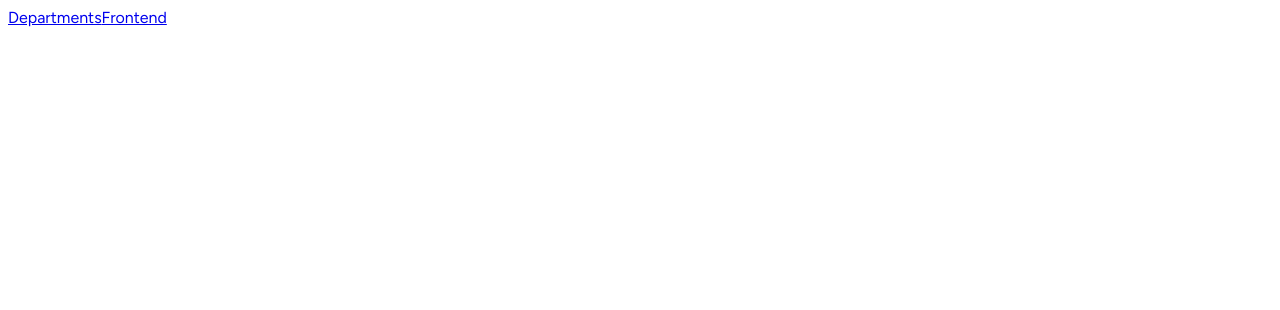
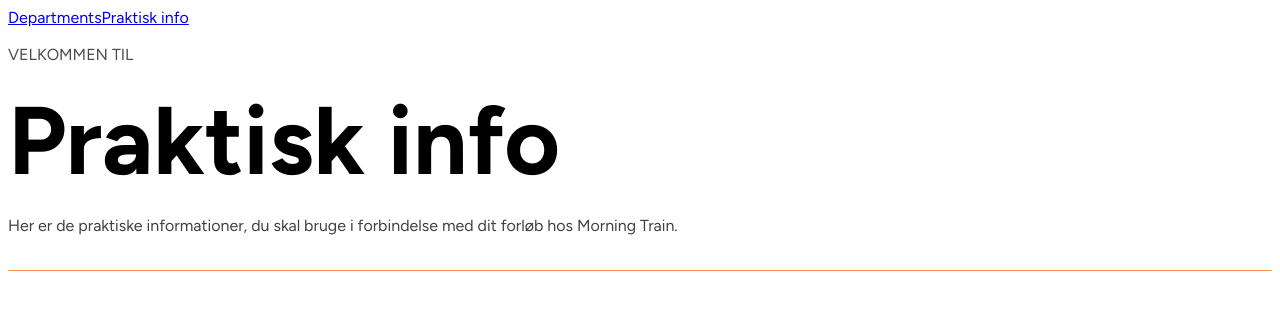
Before and after one commit to Bancharka/Hovedopgave-MT, a React (Vite) app: page /Practical in a window 1280 px wide. Before the commit this address had no page. Shown: the top 310 px of the page. Built offline with nearby package versions, Linux system fonts and the light colour scheme.

Commit message:
:sparkles: fixed pagecontainer and added divider

```diff
--- a/src/App.jsx
+++ b/src/App.jsx
@@ -1,17 +1,17 @@
 import { Routes, Route, Link } from 'react-router-dom'
 import Departments from './pages/departments/Departments'
-import Frontend from './pages/frontend/Frontend'
+import Practical from './pages/practical/Practical'
 
 export default function App() {
   return (
     <div>
       <nav>
         <Link to="/">Departments</Link>
-        <Link to="/Frontend">Frontend</Link>
+        <Link to="/Practical">Praktisk info</Link>
       </nav>
       <Routes>
         <Route path="/" element={<Departments />} />
-        <Route path="/Frontend" element={<Frontend />} />
+        <Route path="/Practical" element={<Practical />} />
       </Routes>
     </div>
   )
--- a/src/components/contentheader/ContentHeaderStyle.scss
+++ b/src/components/contentheader/ContentHeaderStyle.scss
@@ -1,3 +1,7 @@
 .contentheader {
     margin: 0;
+
+    &__heading {
+        margin: 0;
+    }
 }
--- /dev/null
+++ b/src/components/divider/Divider.jsx
@@ -0,0 +1,9 @@
+import './DividerStyle.scss'
+
+export default function Divider() {
+    return (
+        <>
+        <hr className='divider' />
+        </>
+    )
+}
--- /dev/null
+++ b/src/components/divider/DividerStyle.scss
@@ -0,0 +1,9 @@
+@use '../../styles/variables/index' as v;
+
+.divider {
+    width: 100%;
+    height: 1px;
+    background-color: v.$mt-orange;
+    border: none;
+    margin: 2rem auto;
+}
--- a/src/pages/departments/Departments.jsx
+++ b/src/pages/departments/Departments.jsx
@@ -19,7 +19,7 @@ export default function Departments() {
 
           <div>
             <img src="src\assets\img\jakob-pill.png" alt="" />
-            <a href="/Frontend.jsx">Frontend</a>
+            <a href="/Practical.jsx">Praktisk info</a>
           </div>
 
           <div>
--- a/src/pages/frontend/Frontend.jsx
+++ /dev/null
@@ -1,16 +0,0 @@
-import './FrontendStyle.scss'
-import ContentHeader from '../../components/contentheader/ContentHeader'
-
-export default function Frontend() {
-    return (
-        <>
-        <section className="frontend page-container">
-        <ContentHeader
-            tagline="Velkommen til"
-            heading="Frontend Udvikling"
-            description="Her er alt hvad du skal vide om frontend udvikling hos Morning Train. Du kan finde information om vores frontend udviklingsafdeling, vores projekter og vores teammedlemmer. Vi håber, at du vil finde det nyttigt og inspirerende."
-        />
-        </section>
-        </>
-    )
-}
--- /dev/null
+++ b/src/pages/practical/Practical.jsx
@@ -0,0 +1,18 @@
+import './PractialStyle.scss'
+import ContentHeader from '../../components/contentheader/ContentHeader'
+import Divider from '../../components/divider/Divider'
+
+export default function Practical() {
+    return (
+        <>
+        <section className="page-container">
+        <ContentHeader
+            tagline="Velkommen til"
+            heading="Praktisk info"
+            description="Her er de praktiske informationer, du skal bruge i forbindelse med dit forløb hos Morning Train."
+        />
+        <Divider />
+        </section>
+        </>
+    )
+}
--- a/src/styles/main.scss
+++ b/src/styles/main.scss
@@ -1,9 +1,7 @@
 @use './variables' as *;
 @use 'typography';
 @use 'fonts';
-@use './mixins/breakpoints';
+@use './mixins/breakpoints' as b;
 @use './modules/page-container' as page;
 
-.page-container {
-  @include page.page-container;
-}
+@include page.page-container;
--- a/src/styles/mixins/_breakpoints.scss
+++ b/src/styles/mixins/_breakpoints.scss
@@ -1,47 +1,19 @@
-@mixin break($type, $max: '0') {
+@mixin break($type) {
     @if $type == mobile {
-      @media screen and (max-width: 800px) {
+      @media screen and (max-width: 480px) {
         @content;
       }
     } @else if $type == tablet {
-      @media screen and (max-width: 1088px) {
+      @media screen and (max-width: 720px) {
         @content;
       }
     } @else if $type == laptop {
-      @media screen and (max-width: 1536px) {
+      @media screen and (max-width: 960px) {
         @content;
       }
-  } @else if $max != '0' {
-      @media (min-width: $type + px) and (max-width: $max + px) {
-          @content;
-      }
-  } @else {
-      @media only screen and (max-width: $type + px) {
+    } @else if $type == desktop {
+      @media screen and (max-width: 1280px) {
         @content;
       }
     }
   }
-
-@mixin breakM($type, $max: '0') {
-  @if $type == mobile {
-      @media screen and (min-width: 801px) {
-          @content;
-      }
-  } @else if $type == tablet {
-      @media screen and (min-width: 1089px) {
-          @content;
-      }
-  } @else if $type == laptop {
-      @media screen and (min-width: 1537px) {
-          @content;
-      }
-  } @else if $max != '0' {
-      @media (min-width: $type + px) and (min-width: $max + px) {
-          @content;
-      }
-  } @else {
-      @media only screen and (min-width: $type + px) {
-          @content;
-      }
-  }
-}
```
Also changed, not shown: src/pages/practical/PractialStyle.scss (added). Lines whose indentation alone changed are shown as unchanged.
